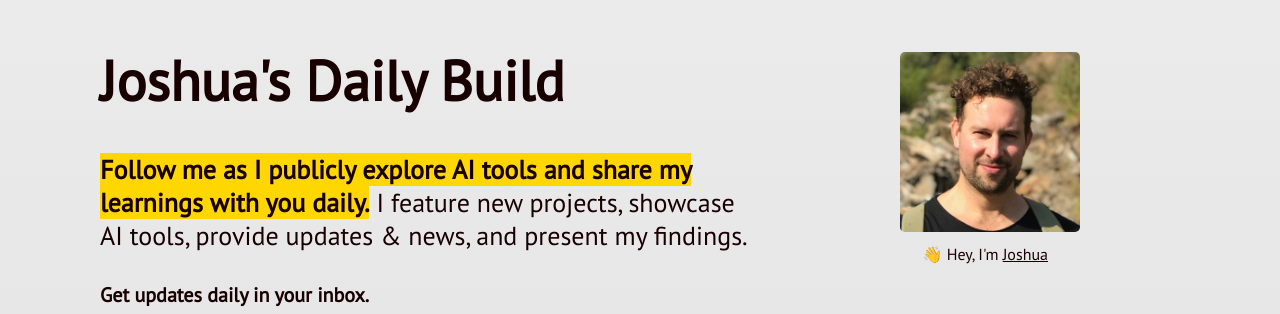
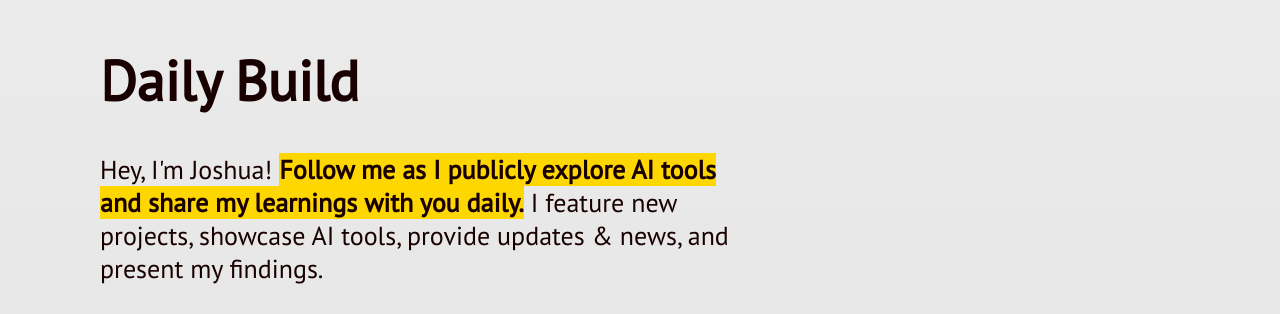
Before and after one commit to joshuavoydik/daily-build, a React (Create React App) app: page / in a window 1280 px wide. Shown: the part 148-462 px from the top of the page. Built offline with nearby package versions, Linux system fonts and the light colour scheme.

Commit message:
changed it back to remove my image

```diff
--- a/src/Header.js
+++ b/src/Header.js
@@ -173,10 +173,10 @@ const Header = () => {
   return (
     <Wrapper>
       <LogoIcon src={logoIcon} alt="Logo" />
-      <Title>Joshua's Daily Build</Title>
+      <Title>Daily Build</Title>
       <ContentContainer>
         <Subtitle>
-          <HighlightedText><b> Follow me as I publicly explore AI tools and share my learnings with you daily.</b></HighlightedText> I feature new projects, showcase AI tools, provide updates & news, and present my findings.
+          Hey, I'm Joshua! <HighlightedText><b>Follow me as I publicly explore AI tools and share my learnings with you daily.</b></HighlightedText> I feature new projects, showcase AI tools, provide updates & news, and present my findings.
         </Subtitle>
         <AdditionalText>Get updates daily in your inbox.</AdditionalText>
         <SubscribeBar>
@@ -186,10 +186,6 @@ const Header = () => {
         </SubscribeBar>
       </ContentContainer>
       <PastIssuesLink href="https://daily-build.beehiiv.com/">view past issues</PastIssuesLink>
-      <JoshuaImage src={joshuaImage} alt="Joshua" />
-      <p style={{ position: 'absolute', right: '132px', top: '326px', fontSize: '16px', textAlign: 'right' }}>
-        👋 Hey, I'm <StyledLink href="https://twitter.com/joshuavoydik" target="_blank" rel="noopener noreferrer">Joshua</StyledLink>
-      </p>
     </Wrapper>
   );
 };
```
